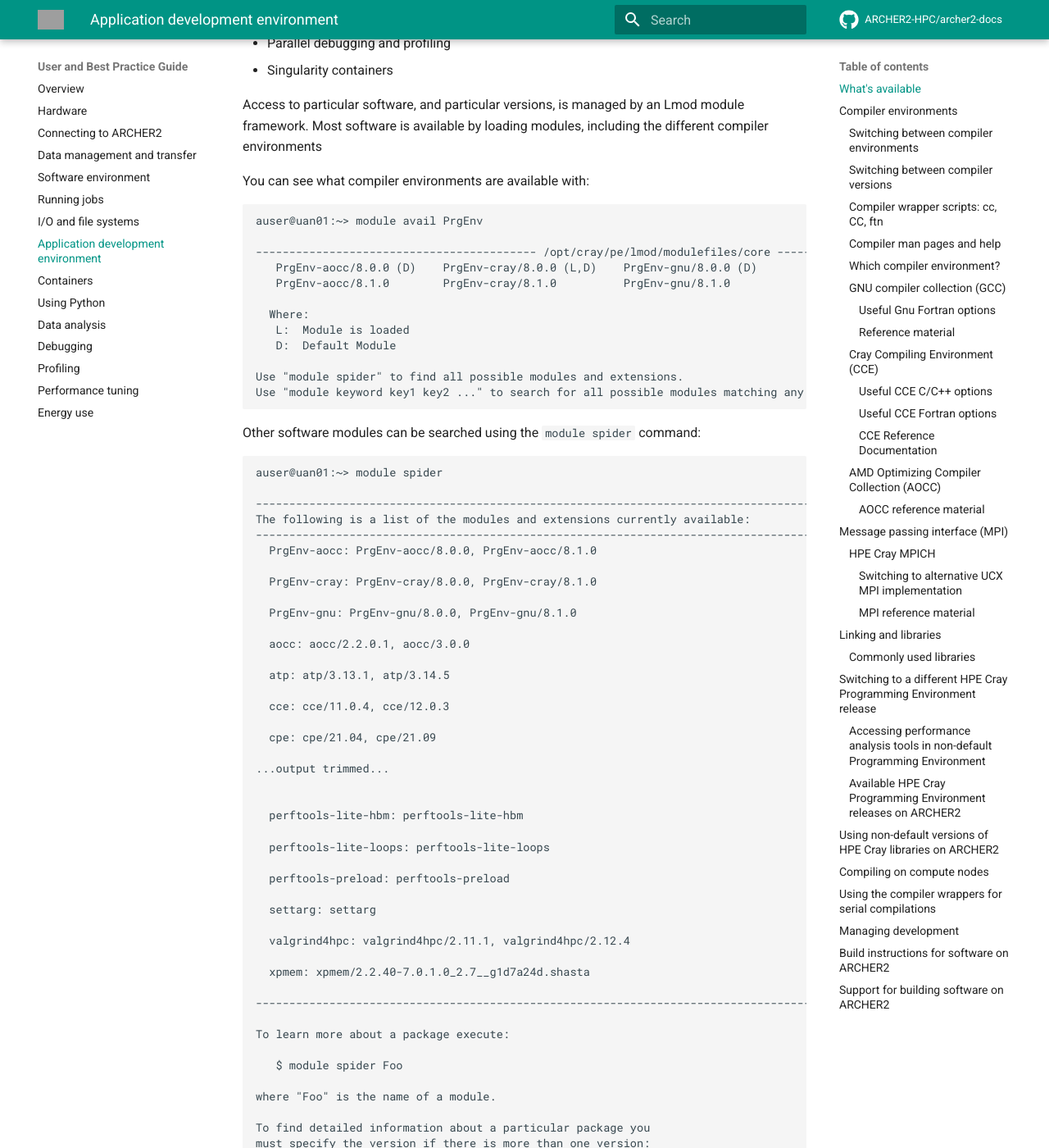
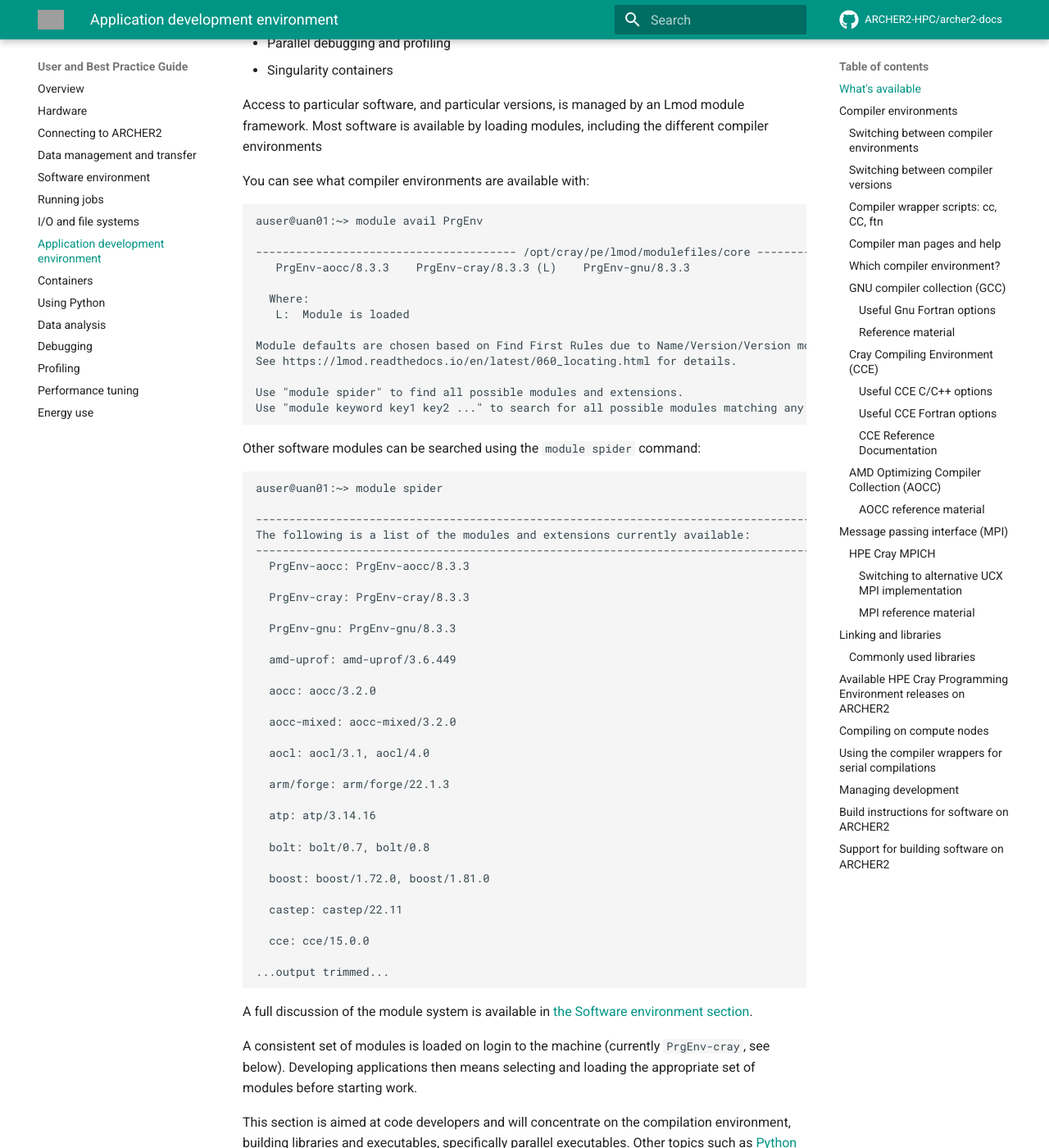
Before and after one commit to ARCHER2-HPC/archer2-docs, an MkDocs documentation site: the page built from docs/user-guide/dev-environment.md, in a window 1280 px wide and 1400 px high, scrolled down 474 px. Shown: the whole window at 82% size. Built offline with MkDocs 1.6.1 and Material for MkDocs 9.7.7, drawn with Linux system fonts in a browser that asks for light colours; comment, search, counter and statistics services are not loaded; some of the changed text lies outside the part shown; grey boxes are pictures that could not be loaded.

Commit message:
Updates dev environment section

````diff
--- a/docs/user-guide/dev-environment.md
+++ b/docs/user-guide/dev-environment.md
@@ -22,13 +22,14 @@
 ```
 auser@uan01:~> module avail PrgEnv
 
------------------------------------------- /opt/cray/pe/lmod/modulefiles/core ------------------------------------------
-   PrgEnv-aocc/8.0.0 (D)    PrgEnv-cray/8.0.0 (L,D)    PrgEnv-gnu/8.0.0 (D)
-   PrgEnv-aocc/8.1.0        PrgEnv-cray/8.1.0          PrgEnv-gnu/8.1.0
+--------------------------------------- /opt/cray/pe/lmod/modulefiles/core ----------------------------------------
+   PrgEnv-aocc/8.3.3    PrgEnv-cray/8.3.3 (L)    PrgEnv-gnu/8.3.3
 
   Where:
    L:  Module is loaded
-   D:  Default Module
+
+Module defaults are chosen based on Find First Rules due to Name/Version/Version modules found in the module tree.
+See https://lmod.readthedocs.io/en/latest/060_locating.html for details.
 
 Use "module spider" to find all possible modules and extensions.
 Use "module keyword key1 key2 ..." to search for all possible modules matching any of the "keys".
@@ -40,52 +41,37 @@
 ```
 auser@uan01:~> module spider
 
---------------------------------------------------------------------------------------------------------------------
+---------------------------------------------------------------------------------------------------------------
 The following is a list of the modules and extensions currently available:
---------------------------------------------------------------------------------------------------------------------
-  PrgEnv-aocc: PrgEnv-aocc/8.0.0, PrgEnv-aocc/8.1.0
+---------------------------------------------------------------------------------------------------------------
+  PrgEnv-aocc: PrgEnv-aocc/8.3.3
 
-  PrgEnv-cray: PrgEnv-cray/8.0.0, PrgEnv-cray/8.1.0
+  PrgEnv-cray: PrgEnv-cray/8.3.3
 
-  PrgEnv-gnu: PrgEnv-gnu/8.0.0, PrgEnv-gnu/8.1.0
+  PrgEnv-gnu: PrgEnv-gnu/8.3.3
 
-  aocc: aocc/2.2.0.1, aocc/3.0.0
+  amd-uprof: amd-uprof/3.6.449
 
-  atp: atp/3.13.1, atp/3.14.5
+  aocc: aocc/3.2.0
 
-  cce: cce/11.0.4, cce/12.0.3
+  aocc-mixed: aocc-mixed/3.2.0
 
-  cpe: cpe/21.04, cpe/21.09
+  aocl: aocl/3.1, aocl/4.0
+
+  arm/forge: arm/forge/22.1.3
+
+  atp: atp/3.14.16
+
+  bolt: bolt/0.7, bolt/0.8
+
+  boost: boost/1.72.0, boost/1.81.0
+
+  castep: castep/22.11
+
+  cce: cce/15.0.0
 
 ...output trimmed...
 
-
-  perftools-lite-hbm: perftools-lite-hbm
-
-  perftools-lite-loops: perftools-lite-loops
-
-  perftools-preload: perftools-preload
-
-  settarg: settarg
-
-  valgrind4hpc: valgrind4hpc/2.11.1, valgrind4hpc/2.12.4
-
-  xpmem: xpmem/2.2.40-7.0.1.0_2.7__g1d7a24d.shasta
-
---------------------------------------------------------------------------------------------------------------------
-
-To learn more about a package execute:
-
-   $ module spider Foo
-
-where "Foo" is the name of a module.
-
-To find detailed information about a particular package you
-must specify the version if there is more than one version:
-
-   $ module spider Foo/11.1
-
---------------------------------------------------------------------------------------------------------------------
 
 ```
 
@@ -134,33 +120,38 @@
 ```
 auser@ln03:~> module list
 
-Currently Loaded Modules:
-  1) cce/11.0.4              6) perftools-base/21.02.0
-  2) craype/2.7.6            7) xpmem/2.2.40-7.0.1.0_2.7__g1d7a24d.shasta
-  3) craype-x86-rome         8) cray-mpich/8.1.4
-  4) libfabric/1.11.0.4.71   9) cray-libsci/21.04.1.1
-  5) craype-network-ofi     10) PrgEnv-cray/8.0.0
+  1) craype-x86-rome                         6) cce/15.0.0             11) PrgEnv-cray/8.3.3
+  2) libfabric/1.12.1.2.2.0.0                7) craype/2.7.19          12) bolt/0.8
+  3) craype-network-ofi                      8) cray-dsmml/0.2.2       13) epcc-setup-env
+  4) perftools-base/22.12.0                  9) cray-mpich/8.1.23      14) load-epcc-module
+  5) xpmem/2.5.2-2.4_3.30__gd0f7936.shasta  10) cray-libsci/22.12.1.1
 
 ```
 
 from which we see the default compiler environment is Cray (indicated
-by `PrgEnv-cray` (at 10 in the list above) and the default compiler module
-is `cce/11.0.4` (at 1 in the list above). The compiler environment
+by `PrgEnv-cray` (at 11 in the list above) and the default compiler module
+is `cce/15.0.0` (at 6 in the list above). The compiler environment
 will give access to a consistent set of compiler, MPI library via
-`cray-mpich` (at 8), and other libraries e.g., `cray-libsci` (at 9 in
-the list above) infrastructure.
+`cray-mpich` (at 9), and other libraries e.g., `cray-libsci` (at 10 in
+the list above).
 
 ### Switching between compiler environments
 
 Switching between different compiler environments is achieved using the
-`module swap` command. For example, to switch from the default HPE Cray
+`module load` command. For example, to switch from the default HPE Cray
 (CCE) compiler environment to the GCC environment, you would use:
 
 ```
-auser@ln03:~> module swap PrgEnv-cray PrgEnv-gnu
+auser@ln03:~> module load PrgEnv-gnu
+
+Lmod is automatically replacing "cce/15.0.0" with "gcc/11.2.0".
+
+
+Lmod is automatically replacing "PrgEnv-cray/8.3.3" with "PrgEnv-gnu/8.3.3".
+
 
 Due to MODULEPATH changes, the following have been reloaded:
-  1) cray-mpich/8.1.4
+  1) cray-mpich/8.1.23
 
 ```
 
@@ -171,11 +162,11 @@
 auser@ln03:~> module list
 
 Currently Loaded Modules:
-  1) gcc/10.2.0              6) perftools-base/21.02.0
-  2) craype/2.7.6            7) xpmem/2.2.40-7.0.1.0_2.7__g1d7a24d.shasta
-  3) craype-x86-rome         8) cray-mpich/8.1.4
-  4) libfabric/1.11.0.4.71   9) cray-libsci/21.04.1.1
-  5) craype-network-ofi     10) PrgEnv-gnu/8.0.0
+  1) craype-x86-rome                         6) bolt/0.8          11) cray-dsmml/0.2.2
+  2) libfabric/1.12.1.2.2.0.0                7) epcc-setup-env    12) cray-mpich/8.1.23
+  3) craype-network-ofi                      8) load-epcc-module  13) cray-libsci/22.12.1.1
+  4) perftools-base/22.12.0                  9) gcc/11.2.0        14) PrgEnv-gnu/8.3.3
+  5) xpmem/2.5.2-2.4_3.30__gd0f7936.shasta  10) craype/2.7.19
 
 
 ```
@@ -186,18 +177,24 @@
 different compiler version by swapping the relevant compiler module.
 To switch to the GNU compiler environment from the default HPE Cray compiler
 environment and than swap the version of GCC from the 11.2.0 default to
-the older 10.2.0 version, you would use
+the older 10.3.0 version, you would use
 
 ```
-auser@ln03:~> module swap PrgEnv-cray PrgEnv-gnu
+auser@ln03:~> module load PrgEnv-gnu
+
+Lmod is automatically replacing "cce/15.0.0" with "gcc/11.2.0".
+
+
+Lmod is automatically replacing "PrgEnv-cray/8.3.3" with "PrgEnv-gnu/8.3.3".
+
 
 Due to MODULEPATH changes, the following have been reloaded:
-  1) cray-mpich/8.1.4
+  1) cray-mpich/8.1.23
 
-auser@ln03:~> module swap gcc gcc/11.2.0
+auser@ln03:~> module load gcc/10.3.0
 
 The following have been reloaded with a version change:
-  1) gcc/10.2.0 => gcc/11.2.0
+  1) gcc/11.2.0 => gcc/10.3.0
 
 ```
 
@@ -209,10 +206,12 @@
 auser@ln03:~> module list
 
 Currently Loaded Modules:
-  1) craype/2.7.6            5) perftools-base/21.02.0                      9) gcc/11.2.0
-  2) craype-x86-rome         6) xpmem/2.2.40-7.0.1.0_2.7__g1d7a24d.shasta  10) cray-mpich/8.1.4
-  3) libfabric/1.11.0.4.71   7) cray-libsci/21.04.1.1
-  4) craype-network-ofi      8) PrgEnv-gnu/8.0.0
+  1) craype-x86-rome                         6) bolt/0.8          11) cray-libsci/22.12.1.1
+  2) libfabric/1.12.1.2.2.0.0                7) epcc-setup-env    12) PrgEnv-gnu/8.3.3
+  3) craype-network-ofi                      8) load-epcc-module  13) gcc/10.3.0
+  4) perftools-base/22.12.0                  9) craype/2.7.19     14) cray-mpich/8.1.23
+  5) xpmem/2.5.2-2.4_3.30__gd0f7936.shasta  10) cray-dsmml/0.2.2
+
 
 ```
 
@@ -311,17 +310,18 @@
 compiler environment via:
 
 ```
-auser@ln03:~> module swap PrgEnv-cray PrgEnv-gnu
+auser@ln03:~> module load PrgEnv-gnu
+
+Lmod is automatically replacing "cce/15.0.0" with "gcc/11.2.0".
+
+
+Lmod is automatically replacing "PrgEnv-cray/8.3.3" with "PrgEnv-gnu/8.3.3".
+
 
 Due to MODULEPATH changes, the following have been reloaded:
-  1) cray-mpich/8.1.4
+  1) cray-mpich/8.1.23
 
 ```
-
-!!! bug
-    The `gcc/8.1.0` module is available on ARCHER2 but cannot be used as the
-    supporting scientific and system libraries are not available. You should
-    **not** use this version of GCC.
 
 !!! warning
     If you want to use GCC version 10 or greater to compile Fortran code,
@@ -468,14 +468,20 @@
 The AMD Optimizing Compiler Collection (AOCC) is a clang-based optimising
 compiler. AOCC also includes a flang-based Fortran compiler.
 
-Switch the the AOCC compiler environment from the default CCE (cray)
+Load the AOCC compiler environment from the default CCE (cray)
 compiler environment via:
 
 ```
-auser@ln03:~> module swap PrgEnv-cray PrgEnv-aocc
+auser@ln03:~> module load PrgEnv-aocc
+
+Lmod is automatically replacing "cce/15.0.0" with "aocc/3.2.0".
+
+
+Lmod is automatically replacing "PrgEnv-cray/8.3.3" with "PrgEnv-aocc/8.3.3".
+
 
 Due to MODULEPATH changes, the following have been reloaded:
-  1) cray-mpich/8.1.4
+  1) cray-mpich/8.1.23
 
 ```
 
@@ -516,8 +522,8 @@
        different modules in your Slurm script.
 
 ```
-module swap craype-network-ofi craype-network-ucx
-module swap cray-mpich cray-mpich-ucx
+module load craype-network-ucx
+module load cray-mpich-ucx
 ```
 
 The performance benefits will also vary depending on the number of
@@ -571,6 +577,23 @@
     be found in the [Software libraries](../../software-libraries/)
     section of the user guide.
 
+
+## Available HPE Cray Programming Environment releases on ARCHER2
+
+ARCHER2 currently has the following HPE Cray Programming Environment releases available:
+
+- **22.12: Current default**
+
+You can find information, notes, and lists of changes for current and upcoming ARCHER2
+HPE Cray programming environments in [the HPE Cray Programming Environment GitHub
+repository](https://github.com/PE-Cray).
+
+!!! tip
+    We recommend that users use the most recent version of the PE available to get
+    the latest improvements and bug fixes.
+
+<!-- Only one PE available at the moment
+
 ## Switching to a different HPE Cray Programming Environment release
 
 !!! important
@@ -584,6 +607,8 @@
 - The compiler version will be switched to the one from the selected PE
 - All HPE Cray PE modules will be updated so their default version is the
   one from the PE you have selected
+
+
 
 For example, if you have a code that uses the Gnu compiler environment, FFTW
 and NetCDF parallel libraries and you want to compile in the (non-default) 22.04
@@ -642,6 +667,8 @@
 Now you can go ahead and compile your software with the new programming
 environment.
 
+
+
 !!! important
     The `cpe` modules only change the versions of software modules provided
     as part of the HPE Cray programming environments. Any modules provided
@@ -661,21 +688,9 @@
 you have loaded the `cpe` module, you may also need to load the `perftools-base`
 module to be able to load and use the performance tools modules.
 
-### Available HPE Cray Programming Environment releases on ARCHER2
 
-ARCHER2 currently has the following HPE Cray Programming Environment releases available:
 
-- **21.04: Current default**
-- 21.09: available via `cpe/21.09` module
-- 22.04: available via `cpe/22.04` module
 
-You can find information, notes, and lists of changes for current and upcoming ARCHER2
-HPE Cray programming environments in [the HPE Cray Programming Environment GitHub
-repository](https://github.com/PE-Cray).
-
-!!! tip
-    We recommend that users use the most recent version of the PE available to get
-    the latest improvements and bug fixes.
 
 ## Using non-default versions of HPE Cray libraries on ARCHER2
 
@@ -780,6 +795,8 @@
     You must setup the environment at both compile and run time otherwise
     you will end up using the default version of the library.
 
+-->
+
 ## Compiling on compute nodes
 
 Sometimes you may wish to compile in a batch job. For example, the compile process may take a long
@@ -811,11 +828,11 @@
 
 !!! note
     If you want to use a compiler environment other than the default then
-    you will need to add the `module swap` command before the `make` command.
-    e.g. to use the Gnu compiler environemnt:
+    you will need to add the `module load` command before the `make` command.
+    e.g. to use the GCC compiler environemnt:
 
     ```
-    module swap PrgEnv-cray PrgEnv-gnu
+    module load PrgEnv-gnu
     ```
 
 You can also use a compute node in an interactive way using `salloc`. Please see
````
Also changed, not shown: other parts of docs/user-guide/dev-environment.md (+3 -3 lines).
